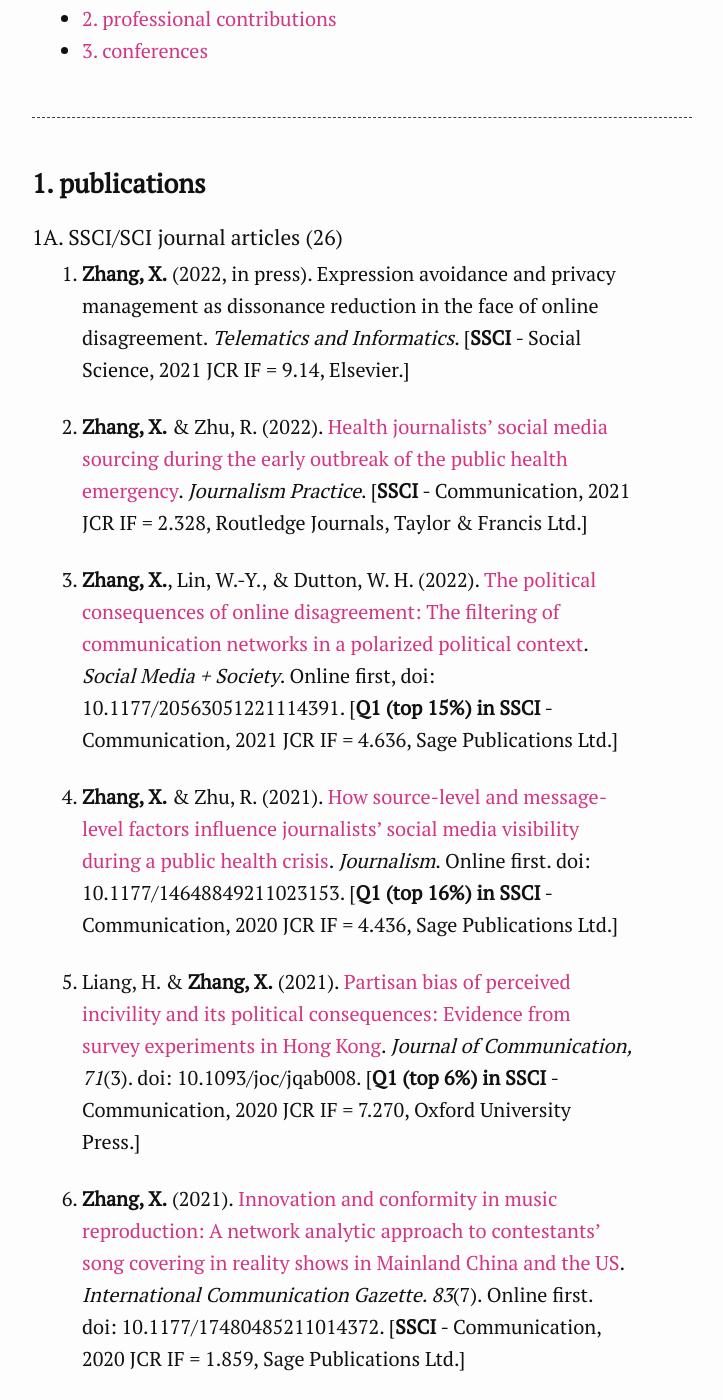
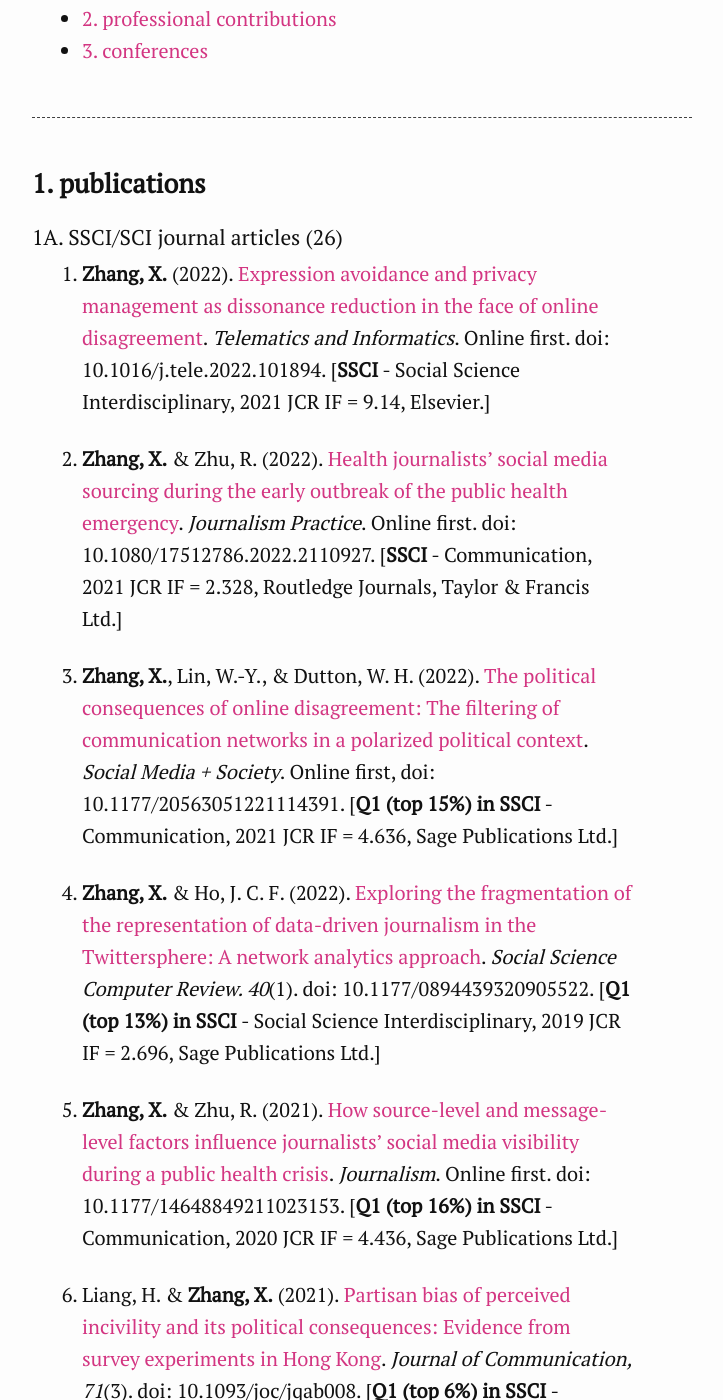
Before and after one commit to xzzhang2/xzzhang2.github.io, a Jekyll site: the page built from pages/pubs.md, in a window 1280 px wide and 1400 px high, scrolled down 707 px. Shown: the whole window, without its empty margins (308-1031 px from the left). Built offline with Jekyll 4.4.1, drawn with Linux system fonts in a browser that asks for light colours; some of the changed text lies outside the part shown.

Commit message:
updating new publications

```diff
--- a/pages/pubs.md
+++ b/pages/pubs.md
@@ -23,13 +23,15 @@ My research areas include political communication, digital journalism, digital p
 
 #### 1A. SSCI/SCI journal articles (26)
 
-1. **Zhang, X.** (2022, in press). Expression avoidance and privacy management as dissonance reduction in the face of online disagreement. *Telematics and Informatics*. [**SSCI** - Social Science, 2021 JCR IF = 9.14, Elsevier.]
+1. **Zhang, X.** (2022). [Expression avoidance and privacy management as dissonance reduction in the face of online disagreement](https://www.sciencedirect.com/science/article/pii/S0736585322001277?dgcid=author). *Telematics and Informatics*. Online first. doi: 10.1016/j.tele.2022.101894. [**SSCI** - Social Science Interdisciplinary, 2021 JCR IF = 9.14, Elsevier.]
 
-2. **Zhang, X.** & Zhu, R. (2022). [Health journalists’ social media sourcing during the early outbreak of the public health emergency](https://www.tandfonline.com/doi/full/10.1080/17512786.2022.2110927). *Journalism Practice*. [**SSCI** - Communication, 2021 JCR IF = 2.328, Routledge Journals, Taylor & Francis Ltd.]
+2. **Zhang, X.** & Zhu, R. (2022). [Health journalists’ social media sourcing during the early outbreak of the public health emergency](https://www.tandfonline.com/doi/full/10.1080/17512786.2022.2110927). *Journalism Practice*. Online first. doi: 10.1080/17512786.2022.2110927. [**SSCI** - Communication, 2021 JCR IF = 2.328, Routledge Journals, Taylor & Francis Ltd.]
 
 3. **Zhang, X.**, Lin, W.-Y., & Dutton, W. H. (2022). [The political consequences of online disagreement: The filtering of communication networks in a polarized political context](https://journals.sagepub.com/doi/full/10.1177/20563051221114391). *Social Media + Society*. Online first, doi: 10.1177/20563051221114391. [**Q1 (top 15%) in SSCI** - Communication, 2021 JCR IF = 4.636, Sage Publications Ltd.]
 
-4. **Zhang, X.** & Zhu, R. (2021). [How source-level and message-level factors influence journalists’ social media visibility during a public health crisis](https://doi.org/10.1177/14648849211023153). *Journalism*. Online first. doi: 10.1177/14648849211023153. [**Q1 (top 16%) in SSCI** - Communication, 2020 JCR IF = 4.436, Sage Publications Ltd.]
+4. **Zhang, X.** & Ho, J. C. F. (2022). [Exploring the fragmentation of the representation of data-driven journalism in the Twittersphere: A network analytics approach](https://journals.sagepub.com/eprint/BFW6QKA6NHSFKFTHPZT5/full). *Social Science Computer Review. 40*(1). doi: 10.1177/0894439320905522. [**Q1 (top 13%) in SSCI** - Social Science Interdisciplinary, 2019 JCR IF = 2.696, Sage Publications Ltd.]
+
+5. **Zhang, X.** & Zhu, R. (2021). [How source-level and message-level factors influence journalists’ social media visibility during a public health crisis](https://doi.org/10.1177/14648849211023153). *Journalism*. Online first. doi: 10.1177/14648849211023153. [**Q1 (top 16%) in SSCI** - Communication, 2020 JCR IF = 4.436, Sage Publications Ltd.]
 
 5. Liang, H. & **Zhang, X.** (2021). [Partisan bias of perceived incivility and its political consequences: Evidence from survey experiments in Hong Kong](https://academic.oup.com/joc/advance-article-abstract/doi/10.1093/joc/jqab008/6307086). *Journal of Communication, 71*(3). doi: 10.1093/joc/jqab008. [**Q1 (top 6%) in SSCI** - Communication, 2020 JCR IF = 7.270, Oxford University Press.]
 
```
Also changed, not shown: other parts of pages/pubs.md (+0 -2 lines), index.md (+1 -1 lines), pages/projects.md (+1 -1 lines).
